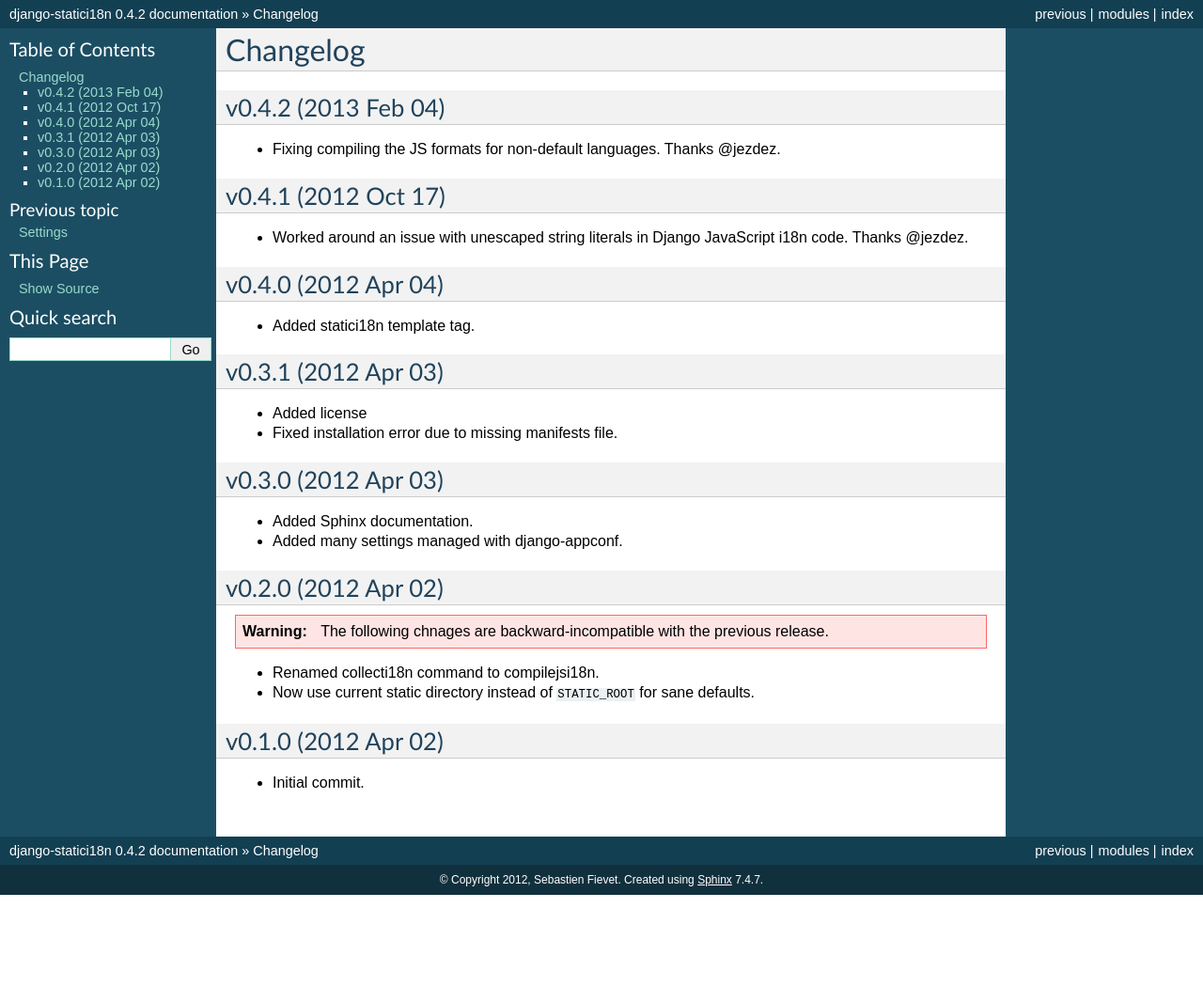
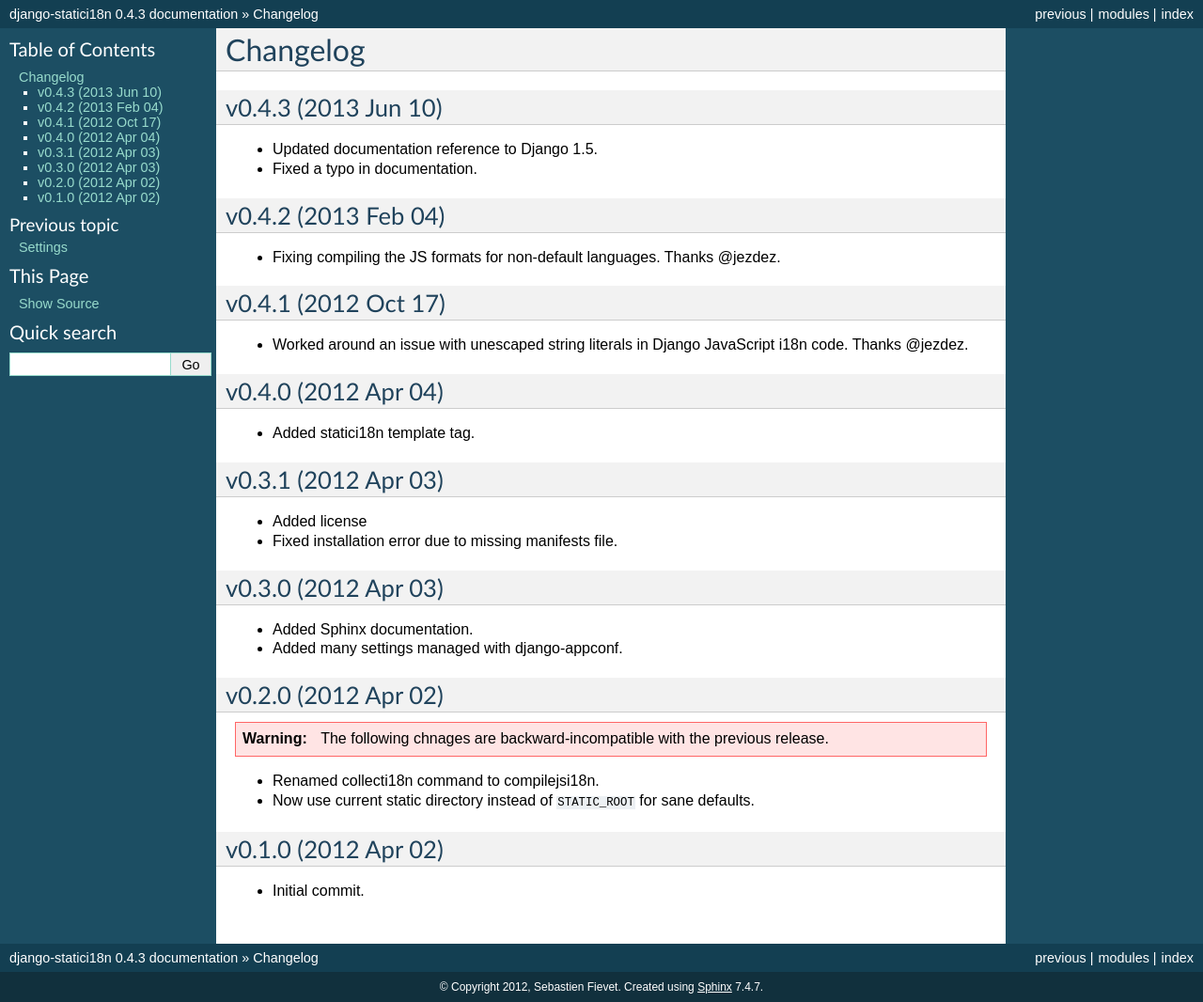
Before and after one commit to zyegfryed/django-statici18n, a Sphinx documentation site: the page built from docs/changelog.rst, in a window 1280 px wide. Shown: the whole page at 94% size. Built offline with Sphinx 7.4.7, drawn with Linux system fonts in a browser that asks for light colours; before the commit the page ends 952 px from its top, so only the background shows below that.

Commit message:
Bumped version

```diff
--- a/docs/changelog.rst
+++ b/docs/changelog.rst
@@ -1,5 +1,11 @@
 Changelog
 =========
+
+v0.4.3 (2013 Jun 10)
+--------------------
+
+* Updated documentation reference to Django 1.5.
+* Fixed a typo in documentation.
 
 v0.4.2 (2013 Feb 04)
 --------------------
--- a/statici18n/__init__.py
+++ b/statici18n/__init__.py
@@ -1,2 +1,2 @@
 # following PEP 386
-__version__ = "0.4.2"
+__version__ = "0.4.3"
```
